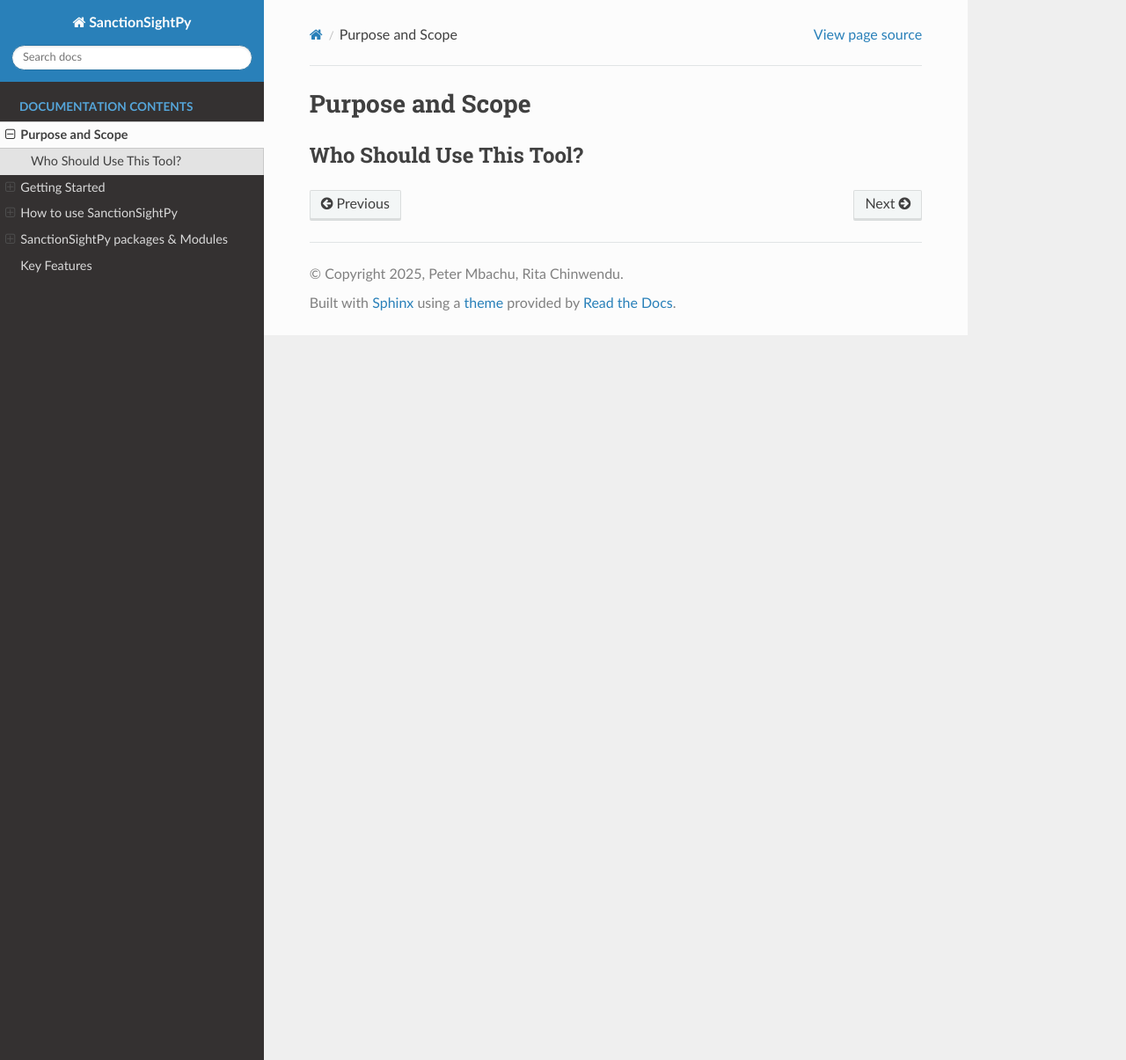
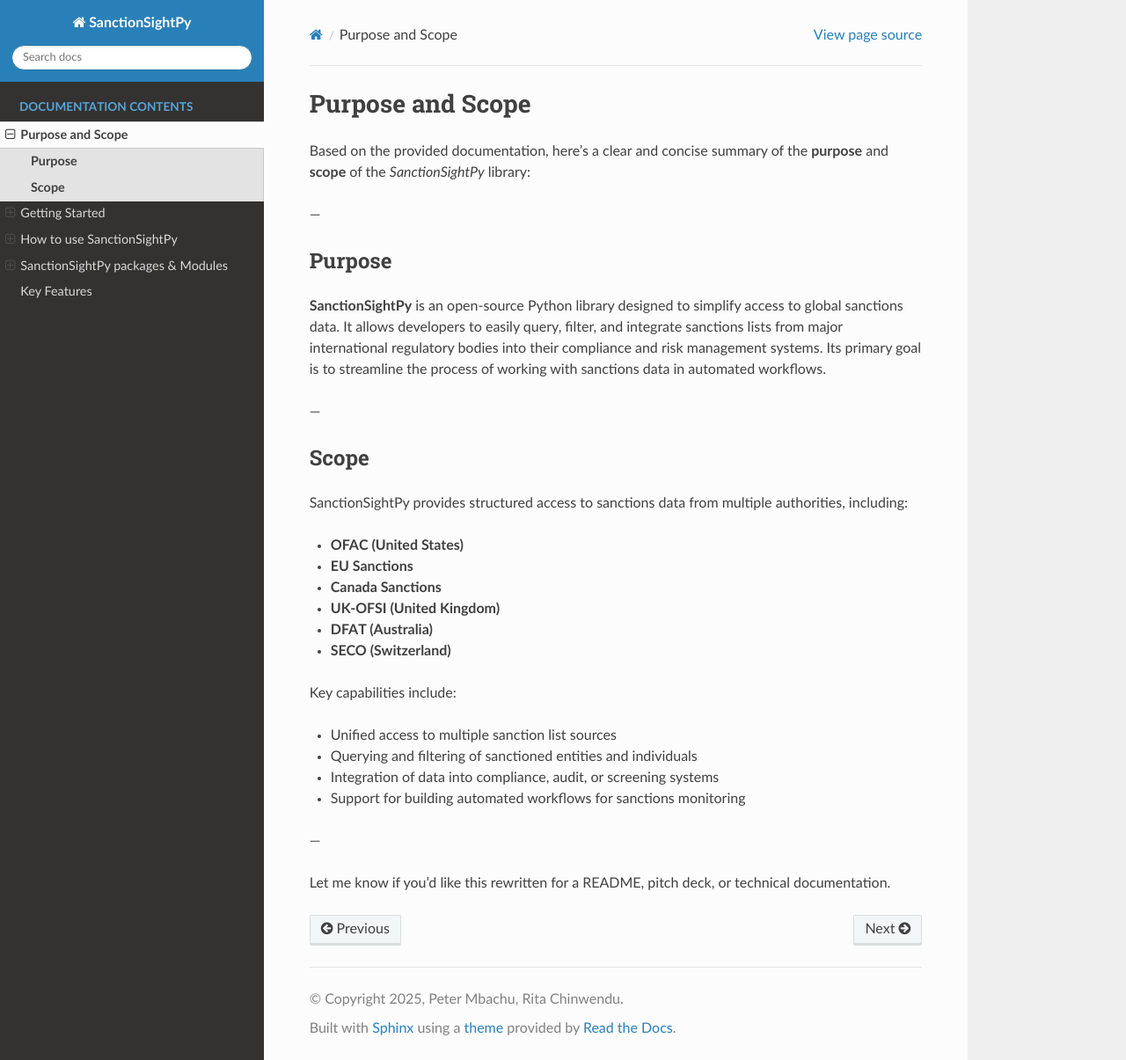
Before and after one commit to cla-bit/SanctionSightPy-Docs, a Sphinx documentation site: the page built from source/purpose_scope.rst, in a window 1280 px wide and 1205 px high. Shown: the whole window at 88% size. Built offline with Sphinx 7.4.7 and the Read the Docs theme 3.1.0, drawn with Linux system fonts in a browser that asks for light colours.

Commit message:
Update purpose_scope.rst

```diff
--- a/source/purpose_scope.rst
+++ b/source/purpose_scope.rst
@@ -2,6 +2,36 @@
 Purpose and Scope
 ==================
 
+Based on the provided documentation, here's a clear and concise summary of the **purpose** and **scope** of the `SanctionSightPy` library:
 
-Who Should Use This Tool?
--------------------------
+---
+
+**Purpose**
+~~~~~~~~~~~~
+
+**SanctionSightPy** is an open-source Python library designed to simplify access to global sanctions data. It allows developers to easily query, filter, and integrate sanctions lists from major international regulatory bodies into their compliance and risk management systems. Its primary goal is to streamline the process of working with sanctions data in automated workflows.
+
+---
+
+**Scope**
+~~~~~~~~~~
+
+SanctionSightPy provides structured access to sanctions data from multiple authorities, including:
+
+* **OFAC (United States)**
+* **EU Sanctions**
+* **Canada Sanctions**
+* **UK-OFSI (United Kingdom)**
+* **DFAT (Australia)**
+* **SECO (Switzerland)**
+
+Key capabilities include:
+
+* Unified access to multiple sanction list sources
+* Querying and filtering of sanctioned entities and individuals
+* Integration of data into compliance, audit, or screening systems
+* Support for building automated workflows for sanctions monitoring
+
+---
+
+Let me know if you'd like this rewritten for a README, pitch deck, or technical documentation.
```
